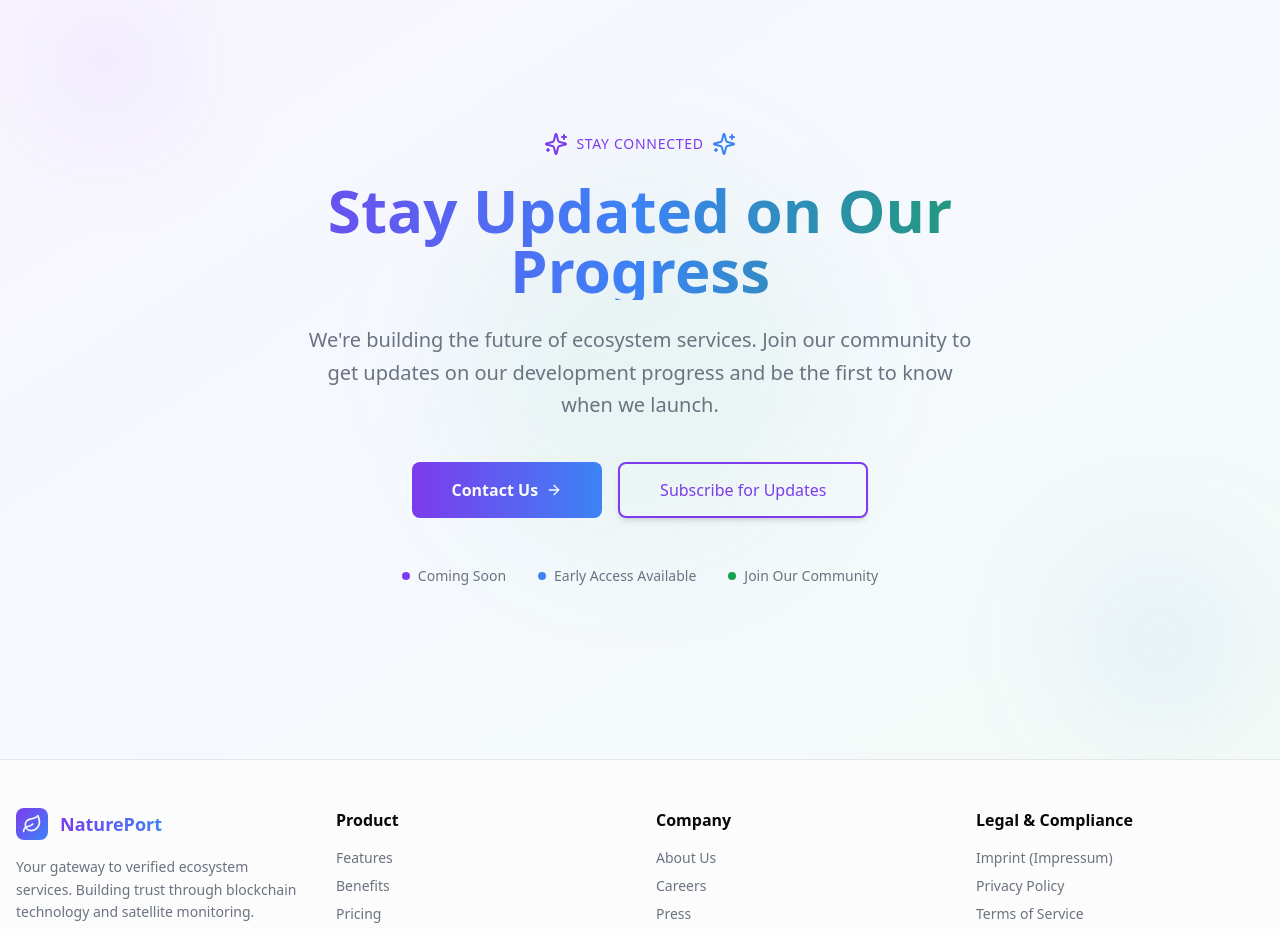
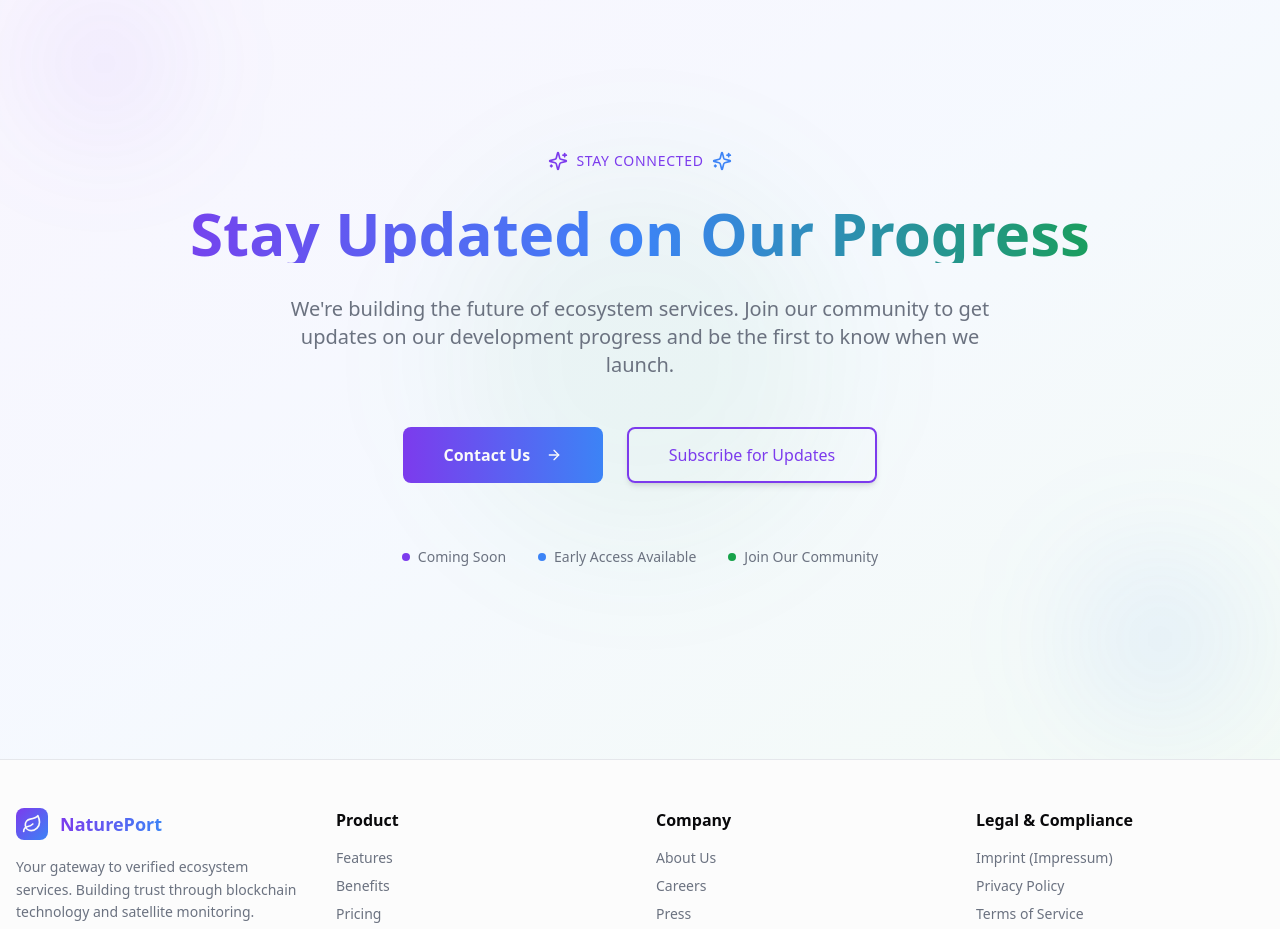
Before and after one commit to Konfi2023/eco-mint-land, a React (Vite) app: page / in a window 1280 px wide. Shown: the part 3720-4649 px from the top of the page. Built offline with nearby package versions, Linux system fonts and the light colour scheme.

Commit message:
Fix text overflow issues
Adjusted text box sizes to prevent text from being cut off.

```diff
--- a/src/components/CTA.tsx
+++ b/src/components/CTA.tsx
@@ -4,44 +4,46 @@ import { ArrowRight, Sparkles } from "lucide-react";
 const CTA = () => {
   return (
     <section id="cta" className="min-h-screen flex items-center py-20 bg-gradient-to-br from-primary/5 via-tech-blue/5 to-success/5 relative overflow-hidden">
-      <div className="container mx-auto px-4 relative z-10">
-        <div className="max-w-4xl mx-auto text-center">
-          <div className="flex items-center justify-center gap-2 mb-6">
-            <Sparkles className="w-6 h-6 text-primary" />
-            <span className="text-sm font-medium text-primary uppercase tracking-wider">Stay Connected</span>
-            <Sparkles className="w-6 h-6 text-tech-blue" />
+      <div className="container mx-auto px-6 relative z-10">
+        <div className="max-w-5xl mx-auto text-center">
+          <div className="flex items-center justify-center gap-2 mb-8">
+            <Sparkles className="w-5 h-5 text-primary flex-shrink-0" />
+            <span className="text-sm font-medium text-primary uppercase tracking-wider whitespace-nowrap">Stay Connected</span>
+            <Sparkles className="w-5 h-5 text-tech-blue flex-shrink-0" />
           </div>
 
-          <h2 className="text-4xl md:text-6xl font-bold mb-6 bg-gradient-to-r from-primary via-tech-blue to-success bg-clip-text text-transparent">
+          <h2 className="text-3xl sm:text-4xl md:text-5xl lg:text-6xl font-bold mb-8 bg-gradient-to-r from-primary via-tech-blue to-success bg-clip-text text-transparent leading-tight px-4">
             Stay Updated on Our Progress
           </h2>
 
-          <p className="text-xl text-muted-foreground mb-10 max-w-2xl mx-auto leading-relaxed">
-            We're building the future of ecosystem services. Join our community to get updates
-            on our development progress and be the first to know when we launch.
-          </p>
+          <div className="max-w-3xl mx-auto mb-12 px-4">
+            <p className="text-lg sm:text-xl text-muted-foreground leading-relaxed">
+              We're building the future of ecosystem services. Join our community to get updates
+              on our development progress and be the first to know when we launch.
+            </p>
+          </div>
 
-          <div className="flex flex-col sm:flex-row gap-4 justify-center items-center mb-12">
-            <Button variant="hero" size="xl" className="group">
+          <div className="flex flex-col sm:flex-row gap-6 justify-center items-center mb-16 px-4">
+            <Button variant="hero" size="xl" className="group w-full sm:w-auto min-w-[200px]">
               Contact Us
-              <ArrowRight className="w-5 h-5 group-hover:translate-x-1 transition-transform" />
+              <ArrowRight className="w-5 h-5 group-hover:translate-x-1 transition-transform ml-2" />
             </Button>
-            <Button variant="outline-hero" size="xl">
+            <Button variant="outline-hero" size="xl" className="w-full sm:w-auto min-w-[200px]">
               Subscribe for Updates
             </Button>
           </div>
 
-          <div className="flex flex-col sm:flex-row items-center justify-center gap-8 text-sm text-muted-foreground">
-            <div className="flex items-center gap-2">
-              <div className="w-2 h-2 rounded-full bg-primary" />
+          <div className="flex flex-col sm:flex-row items-center justify-center gap-6 lg:gap-8 text-sm text-muted-foreground px-4">
+            <div className="flex items-center gap-2 whitespace-nowrap">
+              <div className="w-2 h-2 rounded-full bg-primary flex-shrink-0" />
               <span>Coming Soon</span>
             </div>
-            <div className="flex items-center gap-2">
-              <div className="w-2 h-2 rounded-full bg-tech-blue" />
+            <div className="flex items-center gap-2 whitespace-nowrap">
+              <div className="w-2 h-2 rounded-full bg-tech-blue flex-shrink-0" />
               <span>Early Access Available</span>
             </div>
-            <div className="flex items-center gap-2">
-              <div className="w-2 h-2 rounded-full bg-success" />
+            <div className="flex items-center gap-2 whitespace-nowrap">
+              <div className="w-2 h-2 rounded-full bg-success flex-shrink-0" />
               <span>Join Our Community</span>
             </div>
           </div>
```
